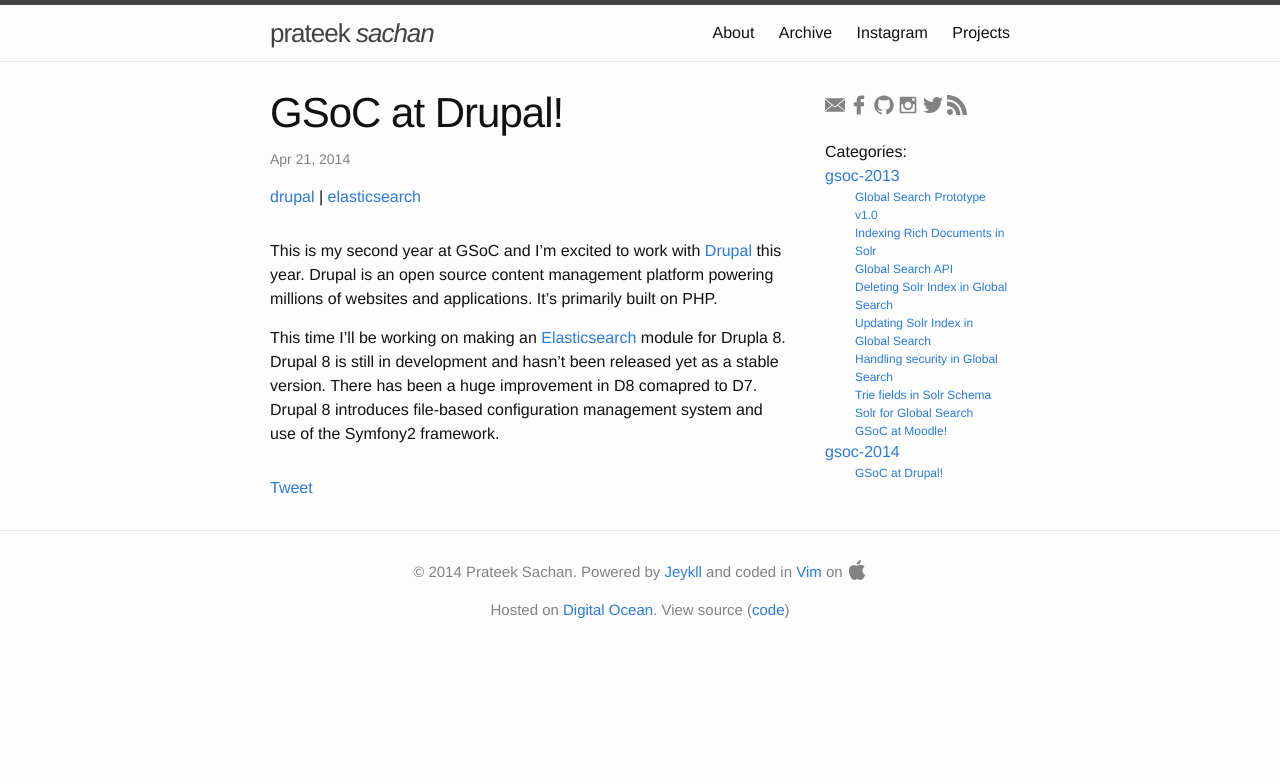
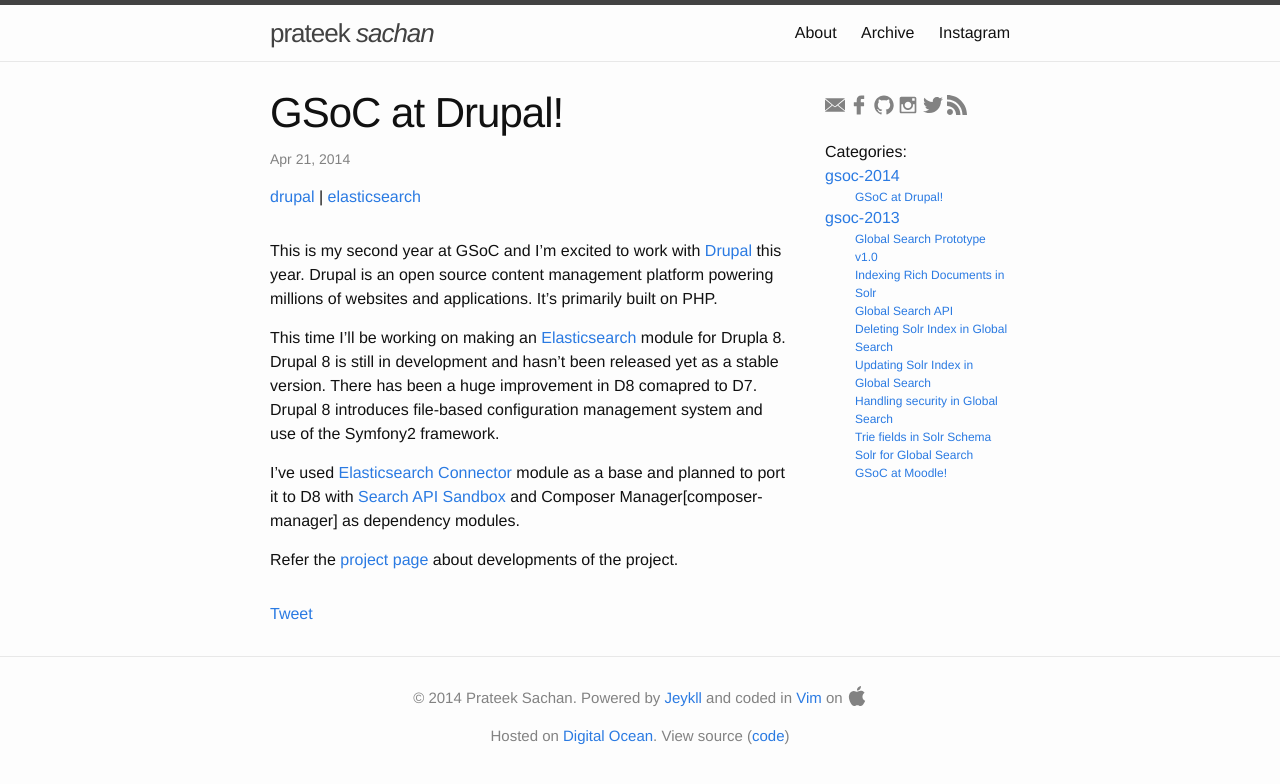
Before and after one commit to prateeksachan/prateeksachan, a Jekyll site: the page built from _posts/2014-04-21-gsoc-at-drupal.markdown, in a window 1280 px wide. Shown: the top 784 px of the page. Built offline with Jekyll 4.4.1, drawn with Linux system fonts in a browser that asks for light colours; comment, search, counter and statistics services are not loaded.

```diff
--- a/_config.yml
+++ b/_config.yml
@@ -5,6 +5,8 @@ timezone: Asia/Kolkata
 copyright: > # this means to ignore newlines until "baseurl:"
   &copy; 2014 Prateek Sachan.
 
+description: "Prateek Sachan is a web application developer based in Delhi, India working PHP, Javascript, Python, Solr"
+keywords: "Prateek Sachan, web application developer, Delhi, Zomato, PHP, Solr, Drupal, Moodle, Elasticsearch, IIT Delhi, Indian Institute of Technology Delhi"
 baseurl: "" # the subpath of your site, e.g. /blog/
 url: "http://prateeksachan.com" # the base hostname & protocol for your site
 twitter_username: xan_ps
--- a/_includes/head.html
+++ b/_includes/head.html
@@ -5,6 +5,7 @@
 
     <title>{% if page.title %}{{ page.title | downcase }} | {{ site.title }}{% else %}{{ site.title }}{% endif %}</title>
     <meta name="description" content="{{ site.description }}">
+    <meta name="keywords" content="{{ site.keywords }}">
 
     <link rel="stylesheet" href="{{ "/css/main.css" | prepend: site.baseurl }}">
     <link rel="canonical" href="{{ page.url | replace:'index.html','' | prepend: site.baseurl | prepend: site.url }}">
--- a/_includes/sidebar.html
+++ b/_includes/sidebar.html
@@ -4,7 +4,7 @@
   </div><br>
   <div id="categories-list">
   Categories:
-  {% for category in site.categories %}
+  {% for category in site.categories reversed %}
     <li><a name="{{ category | first }}">{{ category | first }}</a>
       <ul>
       {% for posts in category %}
--- a/_posts/2013-06-09-trie-fields-in-solr-schema.markdown
+++ b/_posts/2013-06-09-trie-fields-in-solr-schema.markdown
@@ -76,3 +76,5 @@ FADEDEAD
 Now, if solr has to search for <code>FADEDEAx</code> to <code>FADEDEAD</code>, using a precision step of <code>8</code> would result in going through all the <code>16</code> possibilities to find the record, but just one record in case of precision step of <code>4</code>.
 
 So clearly, a small precision step makes the query fast but also increases the index size. Hence, I will have to test different cases to come out with the "perfect" <code>schema</code> for solr.
+
+Credits: [Mental Detritus: Grokking Solr Trie Fields](http://mentaldetritus.blogspot.in/2013/01/grokking-solr-trie-fields.html)
--- a/_posts/2014-04-21-gsoc-at-drupal.markdown
+++ b/_posts/2014-04-21-gsoc-at-drupal.markdown
@@ -11,7 +11,14 @@ This is my second year at GSoC and I'm excited to work with [Drupal][drupal] thi
 
 This time I'll be working on making an [Elasticsearch][elasticsearch] module for Drupla 8. Drupal 8 is still in development and hasn't been released yet as a stable version. There has been a huge improvement in D8 comapred to D7. Drupal 8 introduces file-based configuration management system and use of the Symfony2 framework.
 
+I've used [Elasticsearch Connector][elasticsearch-connector] module as a base and planned to port it to D8 with [Search API Sandbox][search-api] and Composer Manager[composer-manager] as dependency modules.
+
+Refer the [project page][project-page] about developments of the project.
+
 
 
 [drupal]: https://moodle.org/
 [elasticsearch]: http://www.elasticsearch.org/
+[elasticsearch-connector]: https://www.drupal.org/project/elasticsearch_connector
+[search-api]: https://www.drupal.org/sandbox/daeron/2091893
+[project-page]: https://www.drupal.org/sandbox/prateeksachan/2275583
```
Also changed, not shown: projects.md (deleted, +0 -15 lines).
